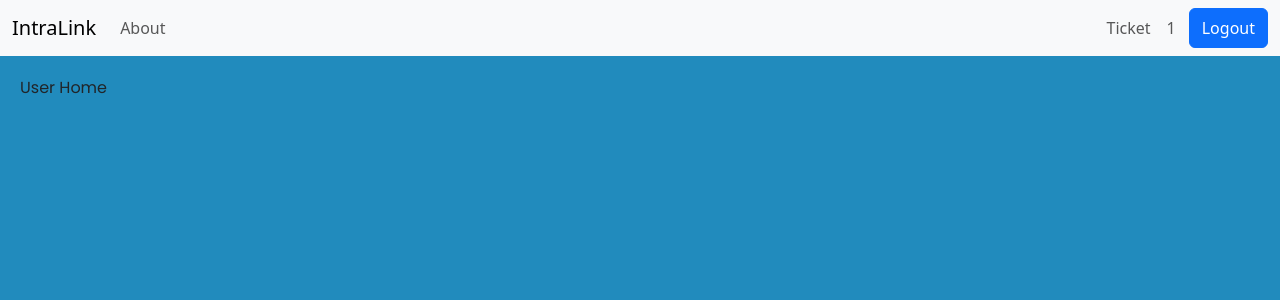
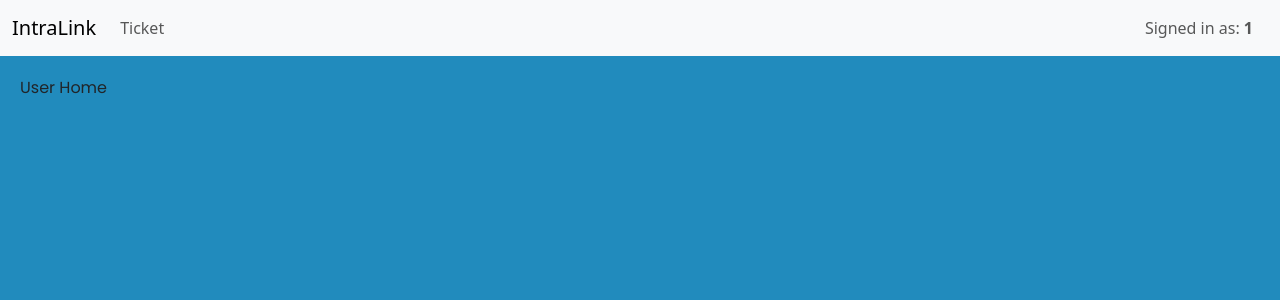
Before and after one commit to atahf/IntraLink, a React (Create React App) app: page / in a window 1280 px wide. Shown: the top 300 px of the page. Built offline with nearby package versions, Linux system fonts and the light colour scheme; sample sign-in values are in the browser's storage.

Commit message:
major UI changes

```diff
--- a/src/App.js
+++ b/src/App.js
@@ -3,7 +3,7 @@ import React from 'react';
 import { BrowserRouter, Routes, Route, Navigate } from 'react-router-dom';
 import { useAuthContext } from './hooks/useAuthContext';
 
-import { decodeJwtToken } from './utils/jwtTools';
+import { decodeJwtToken, hasPermission } from './utils/jwtTools';
 
 import CustomNavbar from './components/Navbar';
 
@@ -17,26 +17,10 @@ import NewUser from './routes/NewUser';
 function App() {
 	const { jwtToken } = useAuthContext();
 
-	const hasPermission = (neededPerm) => {
-		if(!jwtToken) {
-			return false;
-		}
-
-		const userPerms = decodeJwtToken(jwtToken).authorities;
-
-		for(var i in userPerms) {
-			if(userPerms[i].authority === neededPerm) {
-				return true;
-			}
-		}
-
-		return false;
-	}
-
 	return (
 		<div className='App'>
 			<BrowserRouter>
-				<CustomNavbar />
+				<CustomNavbar perms={jwtToken ? decodeJwtToken(jwtToken).authorities : null}/>
 				<div className='pages'>
 					<Routes>
 						<Route
@@ -57,7 +41,7 @@ function App() {
 						/>
 						<Route
 							exact path="/new-user"
-							element={hasPermission("user:add") ? <NewUser /> : <Navigate to="/" />}
+							element={hasPermission("user:add", jwtToken) ? <NewUser /> : <Navigate to="/" />}
 						/>
 					</Routes>
 				</div>
--- a/src/components/Navbar.js
+++ b/src/components/Navbar.js
@@ -1,12 +1,15 @@
-import React from 'react';
-import { Container, Nav, Navbar, Button } from 'react-bootstrap';
+import React, { useState } from 'react';
+import { Container, Nav, Navbar } from 'react-bootstrap';
 import { useLogout } from '../hooks/useLogout';
 import { useAuthContext } from '../hooks/useAuthContext';
-import { decodeJwtToken } from '../utils/jwtTools';
+import { decodeJwtToken, hasPermission } from '../utils/jwtTools';
 
-const CustomNavbar = () => {
+const CustomNavbar = (props) => {
 	const { logout } = useLogout();
 	const { jwtToken } = useAuthContext();
+	const [isHovered, setIsHovered] = useState(false);
+
+	const perms = {...(props.perms)};
 
 	const handleLogout = () => {
 		logout();
@@ -17,6 +20,14 @@ const CustomNavbar = () => {
 		return tokenJSON.sub;
 	}
 
+	const handleMouseEnter = () => {
+		setIsHovered(true);
+	};
+
+	const handleMouseLeave = () => {
+		setIsHovered(false);
+	};
+
 	return (
 		<header>
 			<Navbar expand="lg" className="bg-body-tertiary">
@@ -26,19 +37,33 @@ const CustomNavbar = () => {
 					<Navbar.Collapse id="basic-navbar-nav">
 						{jwtToken && (
 							<Nav className="me-auto">
-								<Nav.Link href="#">About</Nav.Link>
+								<Nav.Link href="/ticket">Ticket</Nav.Link>
+								{hasPermission("user:add", jwtToken) && (
+									<Nav.Link href="/new-user">Add User</Nav.Link>
+								)}
 							</Nav>
 						)}
 						{jwtToken && (
 							<Nav className="ms-auto">
-								<Nav.Link href="/ticket">Ticket</Nav.Link>
-								<Nav.Link href="/profile">{getUsername()}</Nav.Link>
-								<Button style={{ marginLeft: '5px' }} onClick={handleLogout}>Logout</Button>
+								<Navbar.Text
+									className={`dropdown-button ${isHovered ? 'hovered' : ''}`}
+									onMouseEnter={handleMouseEnter}
+									onMouseLeave={handleMouseLeave}
+									style={{marginRight: '15px'}}
+								>
+									Signed in as: <b>{getUsername()}</b>
+									{isHovered && (
+										<div className="dropdown-content">
+											<Nav.Link href="/profie">Profile</Nav.Link>
+											<Nav.Link href="#">Account Settings</Nav.Link>
+											<Nav.Link onClick={logout}>Log Out</Nav.Link>
+										</div>
+									)}
+								</Navbar.Text>
 							</Nav>
 						)}
 						{!jwtToken && (
 							<Nav className="me-auto">
-								<Nav.Link href="#">About</Nav.Link>
 							</Nav>
 						)}
 						{!jwtToken && (
--- a/src/index.css
+++ b/src/index.css
@@ -144,3 +144,27 @@
 	border: 1px solid black;
 	border-radius: 10px;
 }
+
+/* Navbar.js */
+.dropdown-button {
+	position: relative;
+	display: inline-block;
+}
+
+.dropdown-content {
+	display: none;
+	position: absolute;
+	background-color: #f9f9f9;
+	min-width: 100%;
+	max-width: -moz-fit-content;
+	max-width: fit-content;
+	padding: 3px 5px;
+	margin: 5px auto;
+	white-space: nowrap;
+	box-shadow: 0px 8px 16px 0px rgba(0, 0, 0, 0.2);
+	z-index: 1;
+}
+
+.dropdown-button.hovered .dropdown-content {
+	display: block;
+}
--- a/src/utils/jwtTools.js
+++ b/src/utils/jwtTools.js
@@ -1,4 +1,7 @@
 export const decodeJwtToken = (jwtToken) => {
+    if(!jwtToken) {
+        return null;
+    }
     const base64Url = jwtToken.split('.')[1];
     const base64 = base64Url.replace(/-/g, '+').replace(/_/g, '/');
     const jsonPayload = decodeURIComponent(atob(base64).split('').map(function(c) {
@@ -43,3 +46,19 @@ export const getToken = () => {
 export const deleteToken = () => {
     localStorage.removeItem('jwtToken');
 };
+
+export const hasPermission = (neededPerm, jwtToken) => {
+    if(!jwtToken) {
+        return false;
+    }
+
+    const userPerms = decodeJwtToken(jwtToken).authorities;
+
+    for(var i in userPerms) {
+        if(userPerms[i].authority === neededPerm) {
+            return true;
+        }
+    }
+
+    return false;
+}
```
